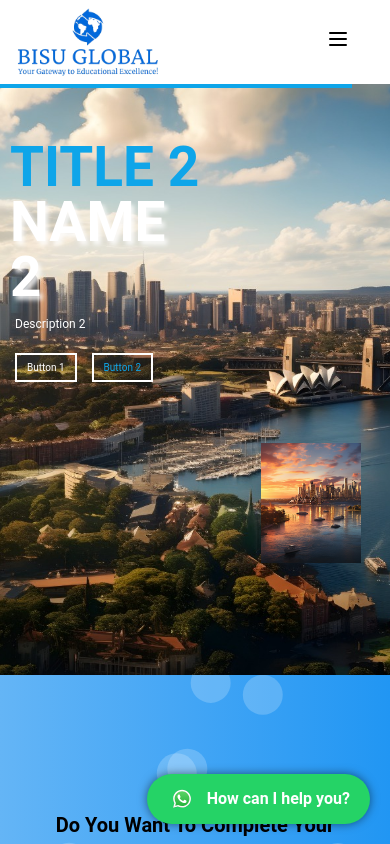
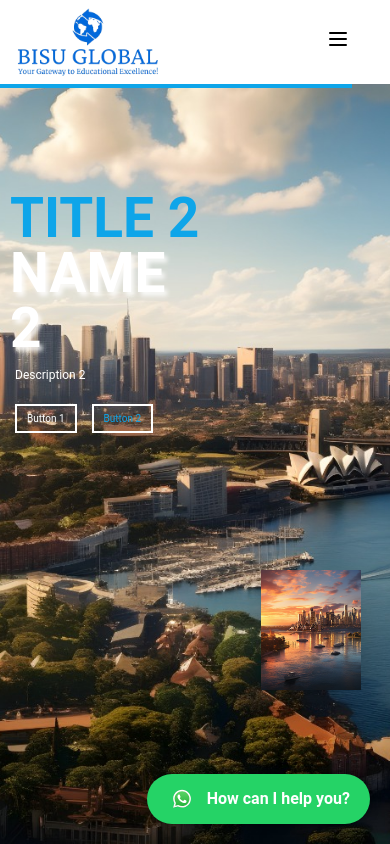
Before and after one commit to Swikar98/bisuConsultancy, a Next.js app: page /home in a window 390 px wide. Shown: the top 844 px of the page. Built offline with nearby package versions, Linux system fonts and the light colour scheme.

Commit message:
update height

```diff
--- a/src/component/MainHome/Crousel/Carousel.css
+++ b/src/component/MainHome/Crousel/Carousel.css
@@ -160,6 +160,9 @@
 /* Responsive Design for Tablets and Mobile */
 
 @media screen and (max-width: 1024px) { /* Tablet */
+    .carousel{
+        height: 90vh;
+    }
     .carousel .list .item {
         width: 150px;
         height: 200px;
@@ -181,6 +184,9 @@
 }
 
 @media screen and (max-width: 768px) { /* Mobile Landscape */
+    .carousel{
+        height: 90vh;
+    }
     .carousel .list .item {
         width: 120px;
         height: 160px;
@@ -203,7 +209,7 @@
 
 @media screen and (max-width: 480px) { /* Mobile Portrait */
     .carousel {
-        height: 70vh;
+        height: 90vh;
     }
     .carousel .list .item {
         width: 100px;
```
